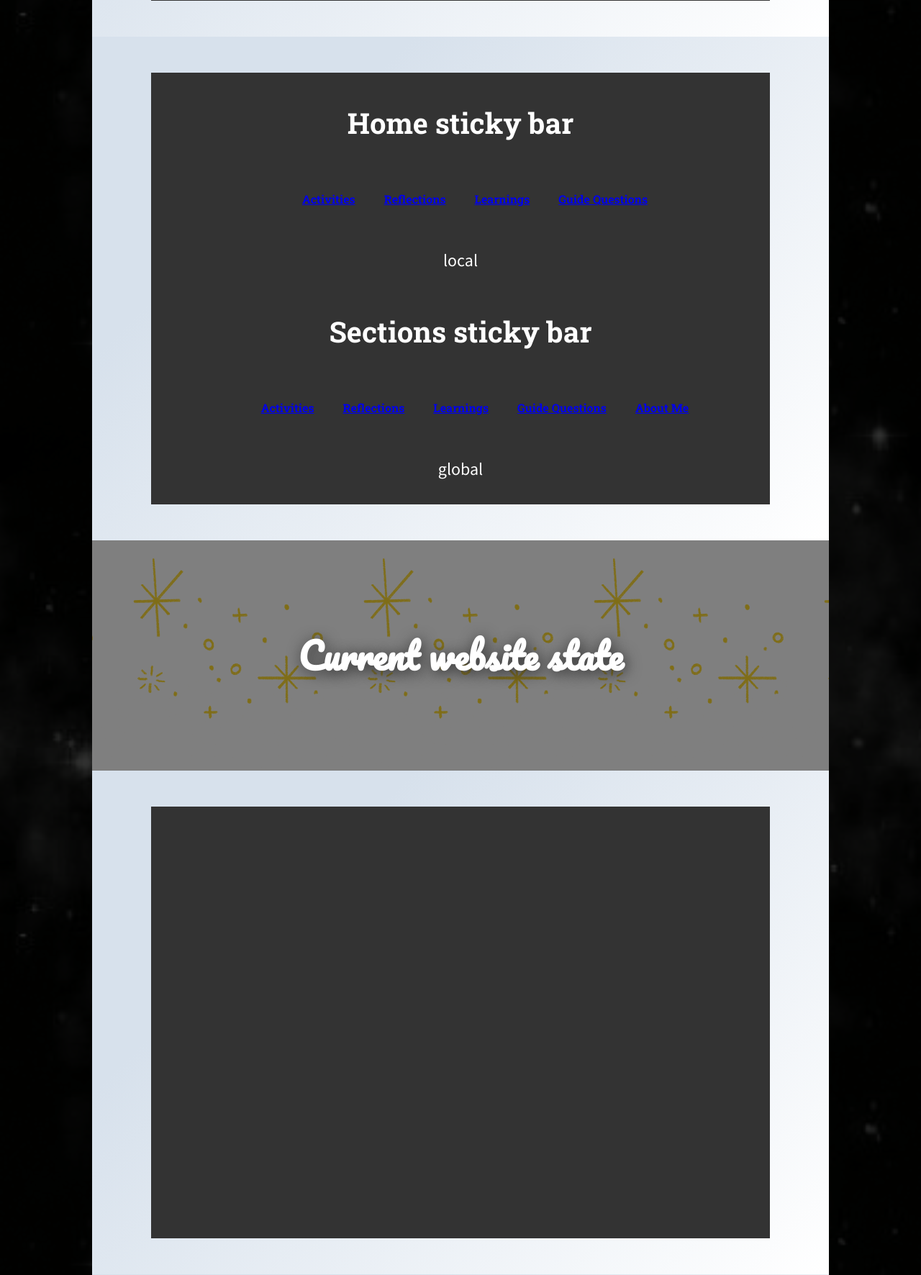
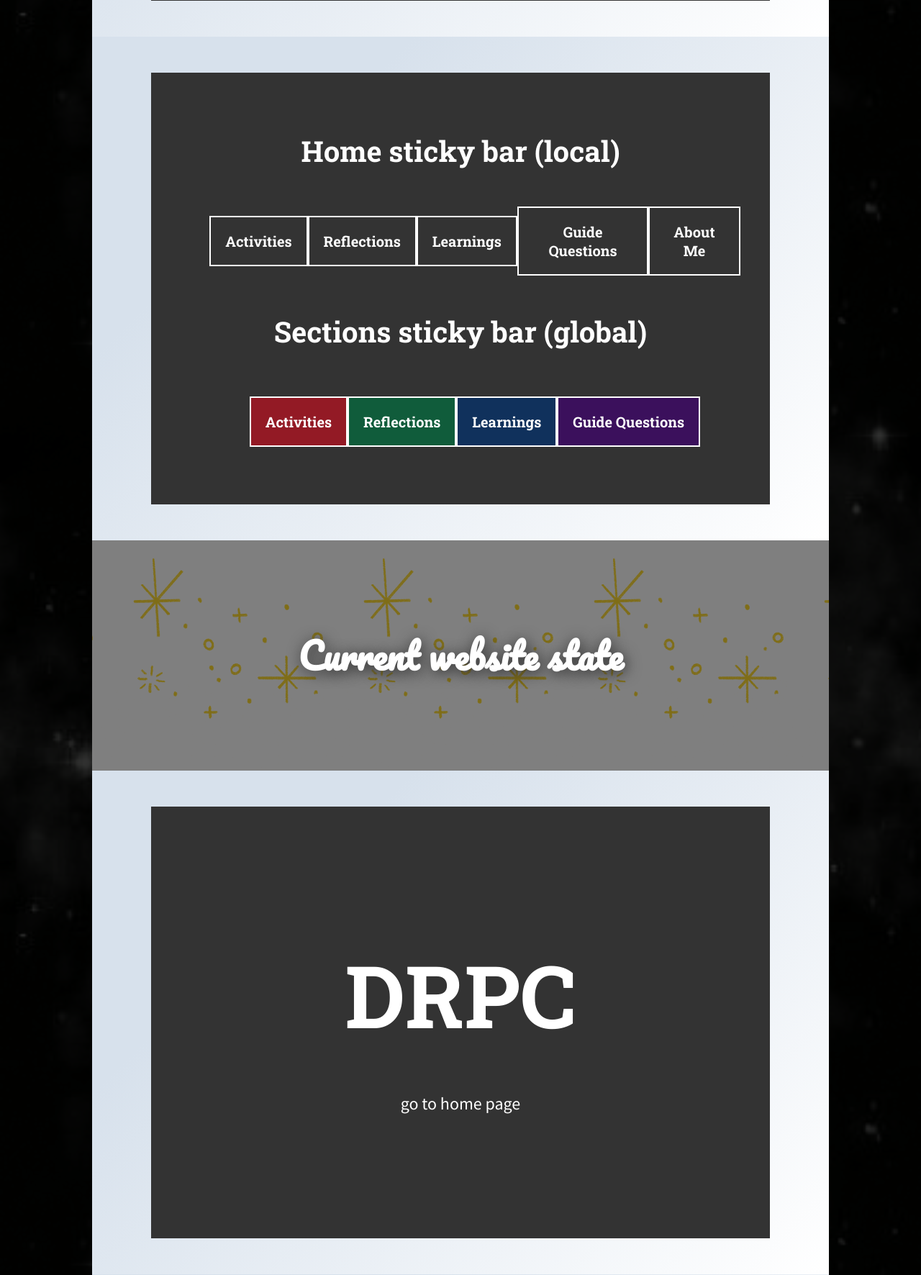
Before and after one commit to DemeterCaubang/drpc-userdes-online-portfolio, a PHP site: page /activity7.html in a window 1280 px wide. Shown: the part 3809-5581 px from the top of the page at 72% size. Run offline with PHP 8.4, Linux system fonts and the light colour scheme.

Commit message:
activity 7 done

```diff
--- a/activity5.html
+++ b/activity5.html
@@ -87,7 +87,7 @@ Activity 5: Grid Design Problem
 <div class="text-part">
 <a href = "activitycards.html"><button>Back to Activities page</button></a>
 <h2>Resources used</h2>
-<p class="references">[1] Microsoft Powerpoint <br> [2] Moqups <br> [3] K-Zone Magazines <br> [4] Looking good in print: A guide to basic design for desktop publishing Paperback – January 1, 1988 by Roger C Parker</p>
+<p class="references">[1] Microsoft Powerpoint <br> [2] Moqups <br> [3] K-Zone Magazines <br> [4] Looking good in print: A guide to basic design for desktop publishing Paperback January 1, 1988 by Roger C Parker</p>
 <h2>Layout Image</h2>
 <p class="references">https://www.pinterest.ph/pin/527343437622443363/</p>
 </div>
--- a/activity7.css
+++ b/activity7.css
@@ -1,19 +1,43 @@
 .navbar {
 background-color: #333;
+}
+
+.logo-demo {
+font-size: 120px;
+text-decoration: none;
+color: #fff;
+padding: 20px;
+}
+
+.logo-demo:hover {
+background-color: #fff;
+color: #333;
 }
 
 .nav-demo {
 display: flex;
 justify-content: center;
 align-items: center;
-width: 100%;
+width: 90%;
 height: 100px;
 }
+
 .nav-demo li{
 display: flex;
 justify-content: center;
 align-items: center;
 padding: 20px;
+border: 2px solid #fff;
+}
+
+.nav-demo li a {
+text-decoration: none;
+color: #fff;
+font-size: 20px;
+}
+
+.nav-demo li a:hover {
+text-decoration: underline;
 }
 
 .bmo:hover {
@@ -22,7 +46,7 @@ background-size: contain;
 }
 
 a:hover {
-color: #931a25;
+color: #333;
 }
 
 .text-part {
--- a/activity7.html
+++ b/activity7.html
@@ -73,25 +73,23 @@
 <h2>Sitemap</h2><p>global(Home page) or see also(About Me page)</p>
 </div>
 </div>
-<div class ="text-area">
+<div class ="text-area" id="sticky">
 <div class="text-part">
-<h2>Home sticky bar</h2>
+<h2>Home sticky bar (local)</h2>
 <ul class = "nav-demo">
-<li><a href = "activitycards.html">Activities</li>
-<li><a href = "reflectioncards.html">Reflections</a></li>
-<li><a href = "learnings.html">Learnings</a></li>
-<li><a href = "guidequestionscards.html">Guide Questions</a></li>
+<li><a href = "#sticky">Activities</li>
+<li><a href = "#sticky">Reflections</a></li>
+<li><a href = "#sticky">Learnings</a></li>
+<li><a href = "#sticky">Guide Questions</a></li>
+<li><a href = "#sticky">About Me</a></li>
 </ul>
-<p>local</p>
-<h2>Sections sticky bar</h2>
+<h2>Sections sticky bar (global)</h2>
 <ul class = "nav-demo">
-<li><a href = "#">Activities</li>
-<li><a href = "#">Reflections</a></li>
-<li><a href = "#">Learnings</a></li>
-<li><a href = "#">Guide Questions</a></li>
-<li><a href = "#">About Me</a></li>
+<li class="act"><a href = "activitycards.html">Activities</li>
+<li class="ref"><a href = "reflectioncards.html">Reflections</a></li>
+<li class="learn"><a href = "learnings.html">Learnings</a></li>
+<li class="guide"><a href = "guidequestionscards.html">Guide Questions</a></li>
 </ul>
-<p>global</p>
 </div>
 </div>
 <div class ="section-area">
@@ -99,6 +97,8 @@
 </div>
 <div class ="text-area">
 <div class="text-part">
+<h2><a href="index.html" class="logo-demo">DRPC</a></h2>
+<p>go to home page</p>
 </div>
 </div>
 <div class ="text-area">
--- a/reflection1.html
+++ b/reflection1.html
@@ -45,14 +45,14 @@ Reflection 1: My First Few Weeks of USERDES Class
 </div>
 <div class ="text-area">
 <div class="text-part">
-<p>Deploying the website was something entirely new for me. Thankfully, a kind blockmate taught me how to set it up on github and heroku. I then had more appreciation for full stack web development. We’ve been learning python, and with pandas able to create dataframes and generate html, the two languages become intertwined. I am fascinated by how python flask can optimize markup languages, but I lack understanding the code by myself.</p>
+<p>Deploying the website was something entirely new for me. Thankfully, a kind blockmate taught me how to set it up on github and heroku. I then had more appreciation for full stack web development. We've been learning python, and with pandas able to create dataframes and generate html, the two languages become intertwined. I am fascinated by how python flask can optimize markup languages, but I lack understanding the code by myself.</p>
 <img src="images/reflection1/Slide3.jpg">
 <h3>image credit: Heroku(n.d) and Christie, M. (2013) [3]</h3>
 </div>
 </div>
 <div class ="text-area">
 <div class="text-part">
-<p>When describing my favorite application, it was difficult describing in depth the experience of using Facebook. I wanted to describe how the UI was designed, but even after inspecting elements, I don’t get it.</p>
+<p>When describing my favorite application, it was difficult describing in depth the experience of using Facebook. I wanted to describe how the UI was designed, but even after inspecting elements, I don't get it.</p>
 <img src="images/reflection1/Slide4.jpg">
 <h3>image credit: Cornel, J. and Duino, J.(2020) [4]</h3>
 </div>
--- a/reflection2.html
+++ b/reflection2.html
@@ -45,7 +45,7 @@ unconventional book covers.</p>
 as "well-designed" were only characteristics of the objects on the outside. I did not consider the process
 of how the objects came to be- how the furniture has to be ubiquitous to fit any theme; how the cloth's
 stitching is customized for certain body types; how baggage can withstand countless uses and still be
-functionally fashionable; and how book covers attract the reader’s eye yet preserve the contents of the
+functionally fashionable; and how book covers attract the reader's eye yet preserve the contents of the
 book. I never really stopped to think about the technology behind the design.</p>
 <img src="images/reflection2/Slide2.jpg">
 <h3> image credit: thebrandboy.com (n.d) [2]</h3>
@@ -109,11 +109,11 @@ best.
 processing sequence for optimal results.</p>
 <p>Seven successful designers are pinned as role models by IDEO.org in what kind of mindset a
 designer should take with solving problems. I was surprised that such distinct perspectives could talk
-about the same topics. I could most relate to David Kelley’s Creative Confidence. Intentionally being
+about the same topics. I could most relate to David Kelley's Creative Confidence. Intentionally being
 mischievous to make everyday more interesting sounds like a life goal. The partially nonsensical lifestyle
 indeed enables more creativity. The most helpful mindset was about dealing with failure by Tim Brown.
 He worded his mindset optimistically, taking failure as an opportunity to learn. Sounds a lot like a certain
-someone I know. What ties all the videos together nicely is Emi Kolawole’s video about empathy.
+someone I know. What ties all the videos together nicely is Emi Kolawole's video about empathy.
 Designers do what they do to solve the problems of users.
 </p>
 <p>Their mindsets are my inspiration to persevere in the face of uncertainty and hardship. I will not
--- a/reflection3.html
+++ b/reflection3.html
@@ -98,7 +98,7 @@ also an applied recommendation by Miss.</p>
 single report) being crammed during discussion, and that we are not on the same page. I need to
 communicate with my groupmates better to improve our organization. For creativity, I really
 appreciated Miss' recommendation of utilizing encouraging texts every time the alarm feature goes off.
-It is a small detail that can is relatively easy to implement, plus it appeals to the users’ well-being. Maybe
+It is a small detail that can is relatively easy to implement, plus it appeals to the users' well-being. Maybe
 also adding a feature that specializes tasks for online classes, as it is part of our problem statement.</p>
 <p>As we are about to tackle our prototype, I worry about the delivery of our website, meaning if
 we can really program the solution ourselves. I have yet to know the programming backgrounds of my
--- a/reflection4.html
+++ b/reflection4.html
@@ -62,7 +62,7 @@ view, but it would overcomplicate the query search.</p>
 <div class="text-part">
 <img src="images/reflection4/Slide4.jpg">
 <h3>image credit: sendiancreations.com (2020) [4]</h3>
-<p>Good navigation was also discussed. I didn’t think if someone were to share a link to a
+<p>Good navigation was also discussed. I didn't think if someone were to share a link to a
 page, it won't always be the home page. Good navigation informs the user at what page they
 currently are, and can point them into their desired destination. If I were the user on the
 embedded page, I'd appreciate seeing the tree directory as part of the header in the article.
@@ -104,7 +104,7 @@ phase; mostly theoretical. </p>
 when the concepts are applied for building solutions. It is a challenge to efficiently apply all the
 concepts of information architecture in designing user experience, but it will be worth it in the
 long run. Less short-term problems, less tedious maintenance. Information architecture is
-about “making the complex clear” to end users after all.</p>
+about "making the complex clear" to end users after all.</p>
 </div>
 </div>
 <div class ="text-area">
```
Also changed, not shown: index.html (+7 -6 lines).
